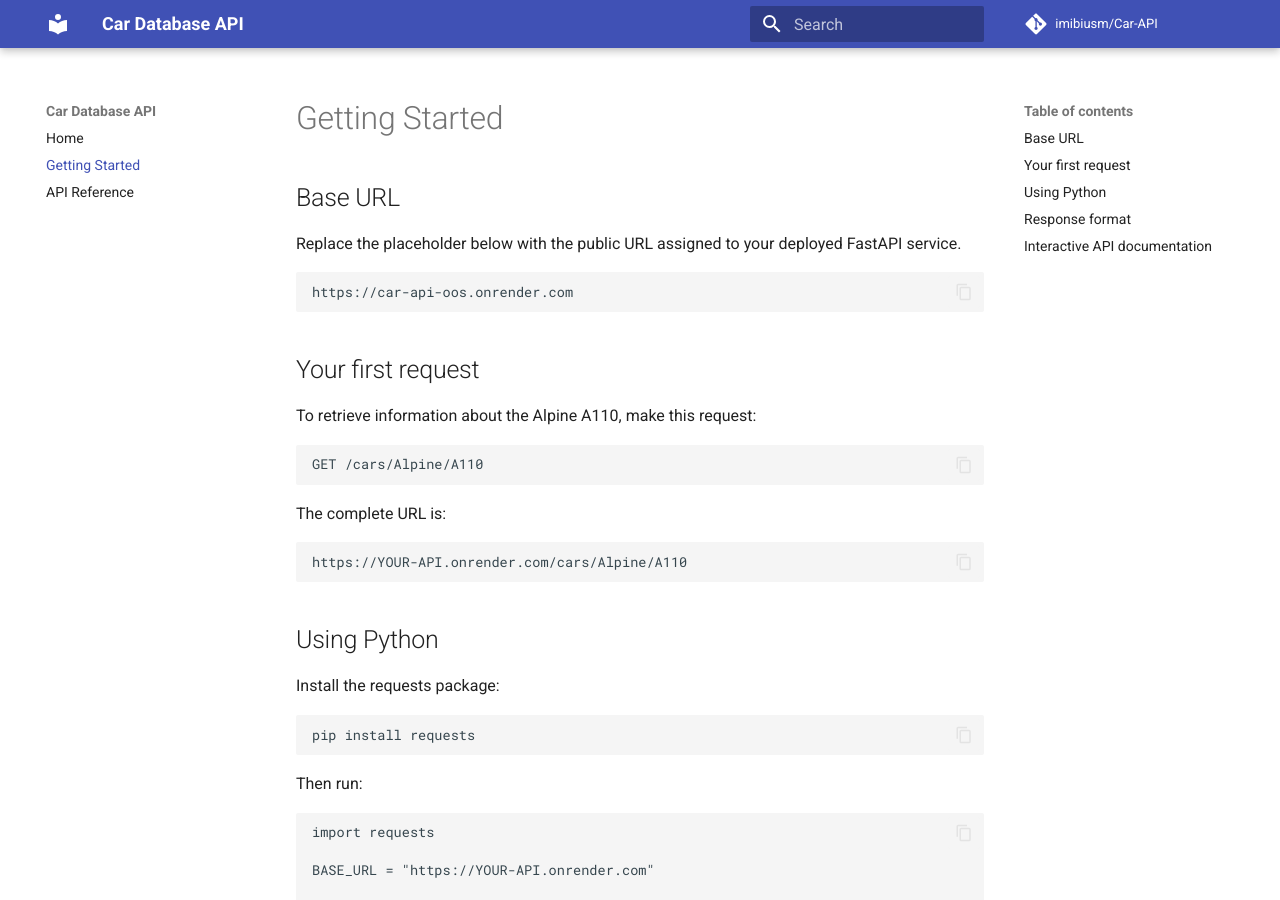
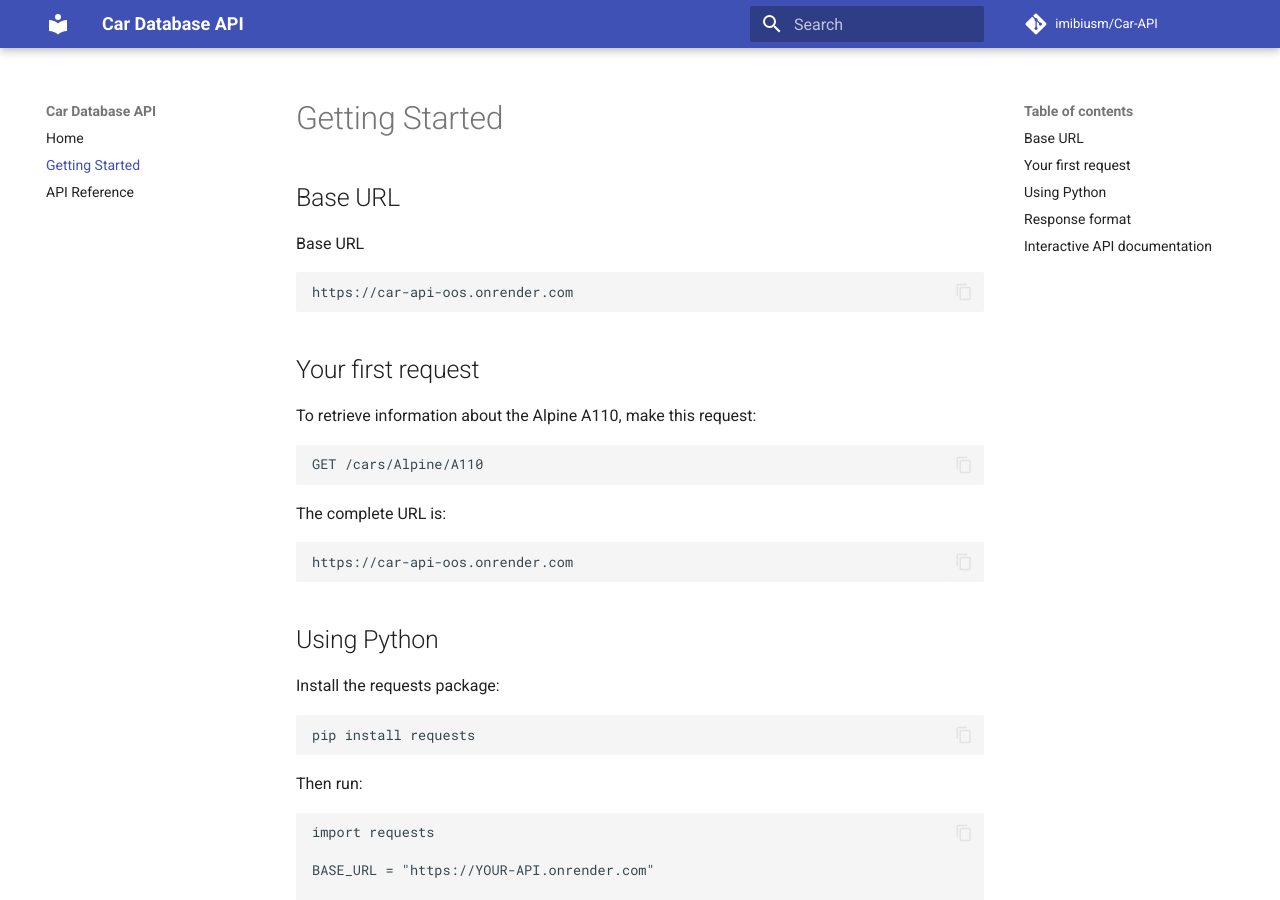
Before and after one commit to imibiusm/Car-API, an MkDocs documentation site: the page built from docs/getting-started.md, in a window 1280 px wide and 900 px high. Built offline with MkDocs 1.6.1 and Material for MkDocs 9.7.7, drawn with Linux system fonts in a browser that asks for light colours; comment, search, counter and statistics services are not loaded.

Commit message:
Update base URL in getting started documentation
Updated the base URL in the getting started guide to reflect the deployed FastAPI service.

````diff
--- a/docs/getting-started.md
+++ b/docs/getting-started.md
@@ -3,8 +3,7 @@
 
 ## Base URL
 
-Replace the placeholder below with the public URL
-assigned to your deployed FastAPI service.
+Base URL
 
 ```text
 https://car-api-oos.onrender.com
@@ -22,7 +21,7 @@ GET /cars/Alpine/A110
 The complete URL is:
 
 ```text
-https://YOUR-API.onrender.com/cars/Alpine/A110
+https://car-api-oos.onrender.com
 ```
 
 ## Using Python
````
